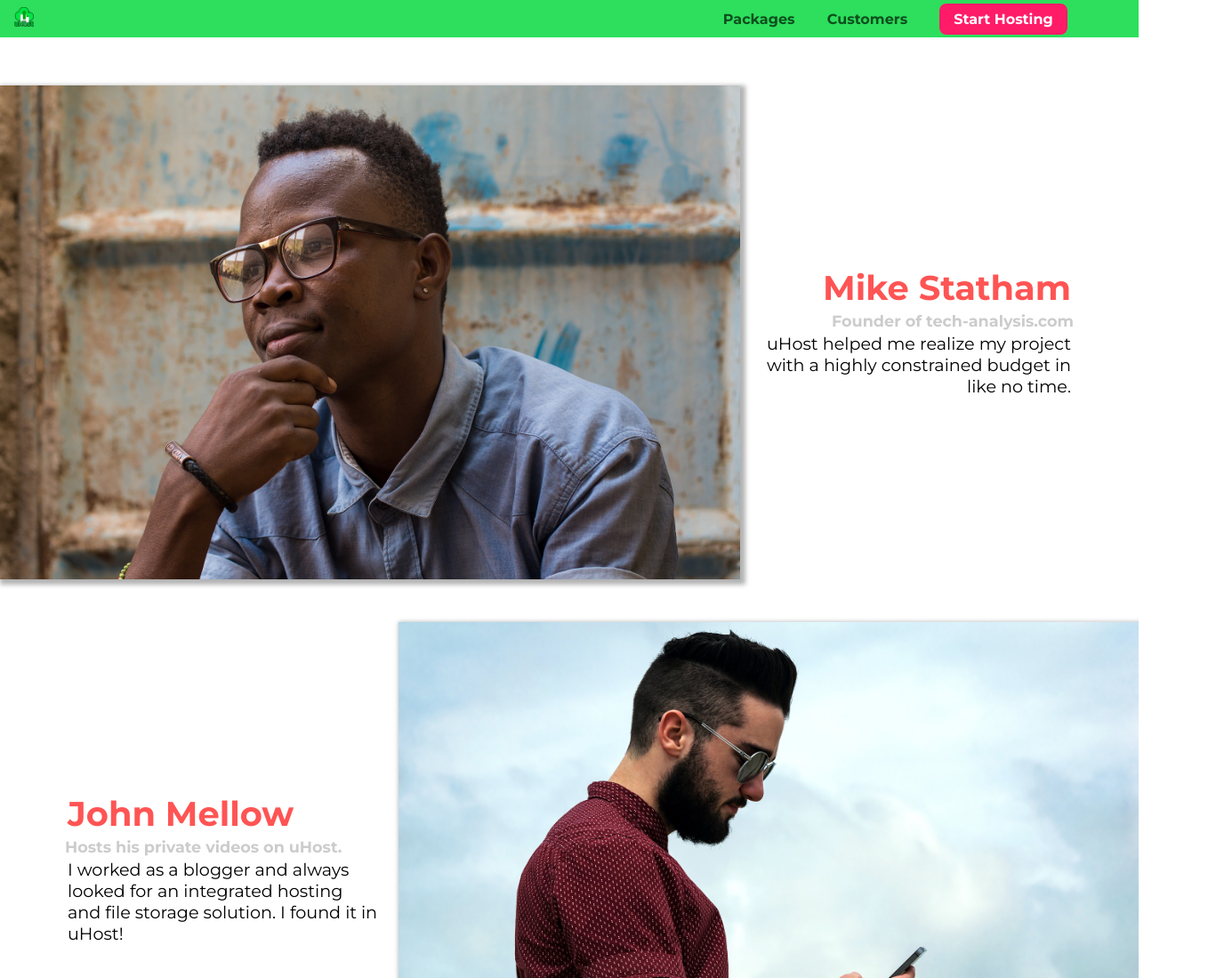
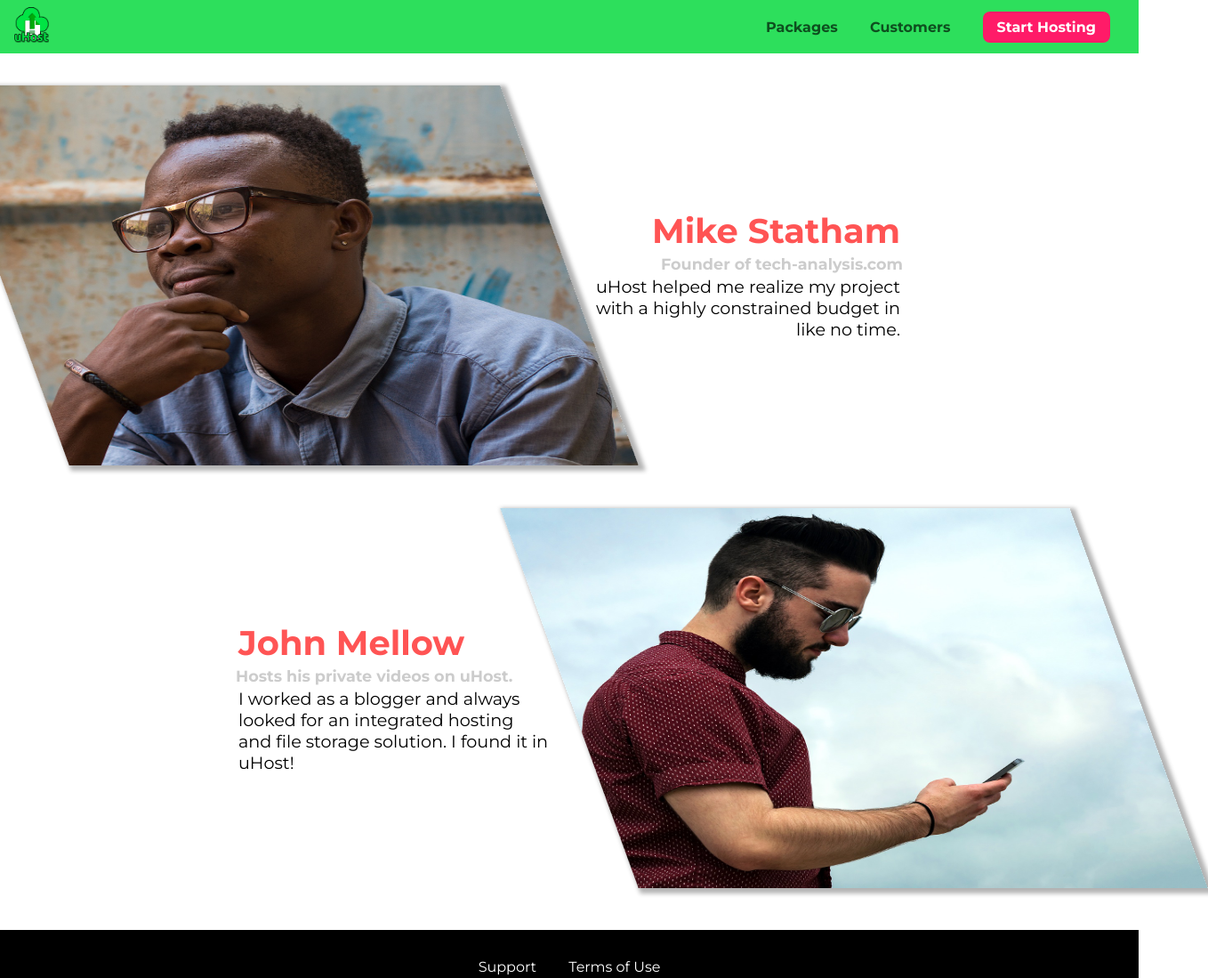
Before and after one commit to VSKerberos/Hosting, a plain HTML site: page customers/index.html in a window 1280 px wide. Shown: the top 1099 px of the page at 89% size, 1358 px wide, since content can reach past the window. Drawn offline with Linux system fonts and the light colour scheme.

Commit message:
Some updatae on css files

```diff
--- a/customers/customers.css
+++ b/customers/customers.css
@@ -14,16 +14,19 @@
 
 .testimonial__image-container {
     width: 65%;
-    max-width: ;
+    max-width: 40rem;
     display: inline-block;
     vertical-align: middle;
     box-shadow: 3px 3px 5px 3px rgba(0, 0, 0, 0.3);
     position: relative;
+    transform: skew(20deg);
+    overflow: hidden;
 }
 
 .testimonial__image {
     width: 100%;
     vertical-align: top;
+    transform: skew(-20deg) scaleX(1.4);
 }
 
 .testimonial__info {
--- a/shared.css
+++ b/shared.css
@@ -28,24 +28,19 @@ body {
     background: #2ddf5c;
     padding: 8px 16px;
     z-index: 1;
-}
-
-.main-header>div {
-    display: inline-block;
-    vertical-align: middle;
+    display: flex;
+    align-items: center;
+    justify-content: space-between;
 }
 
 .main-header__brand {
     color: #0e4f1f;
     text-decoration: none;
     font-weight: bold;
-    font-size: 22px;
-    display: inline-block;
-    height: 22px;
 }
 
 .main-header__brand img {
-    height: 100%;
+    height: 2.5rem;
 }
 
 .main-nav {
```
Also changed, not shown: packages/packages.css (+6 -1 lines).
